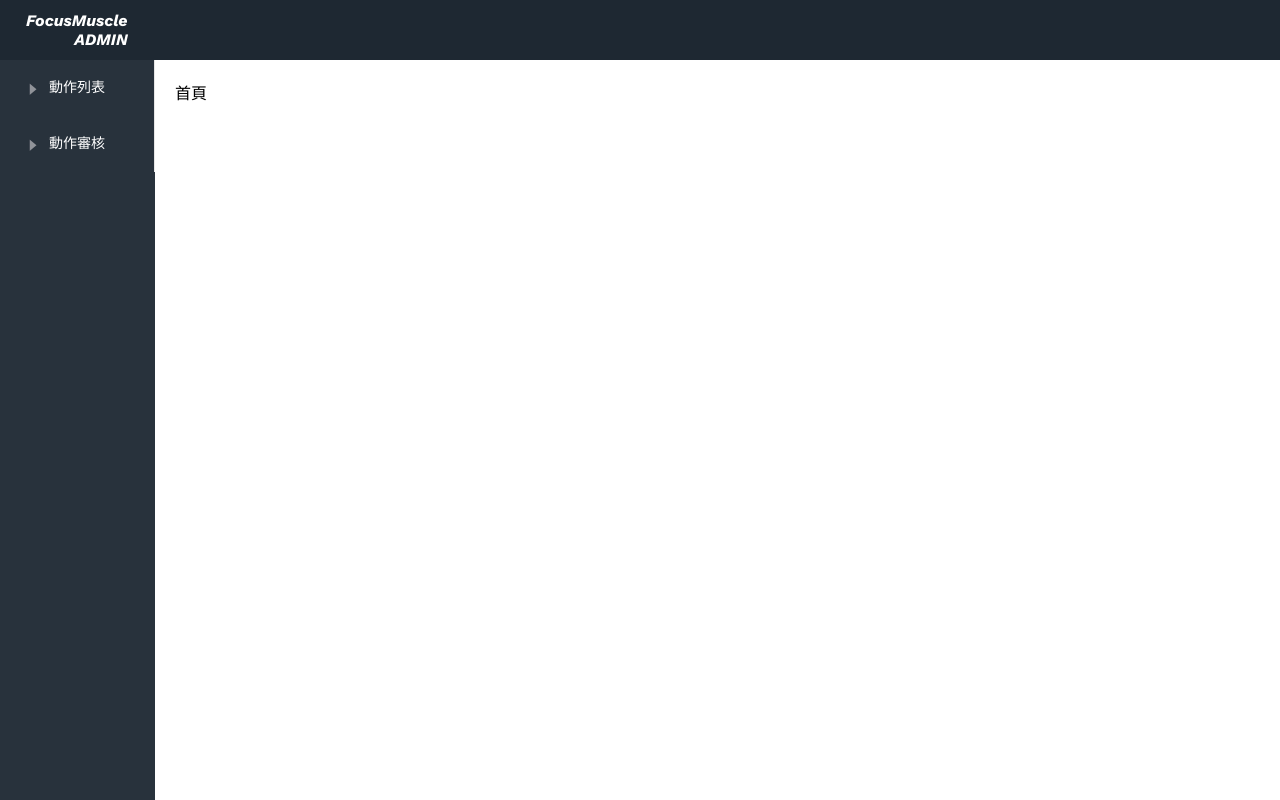
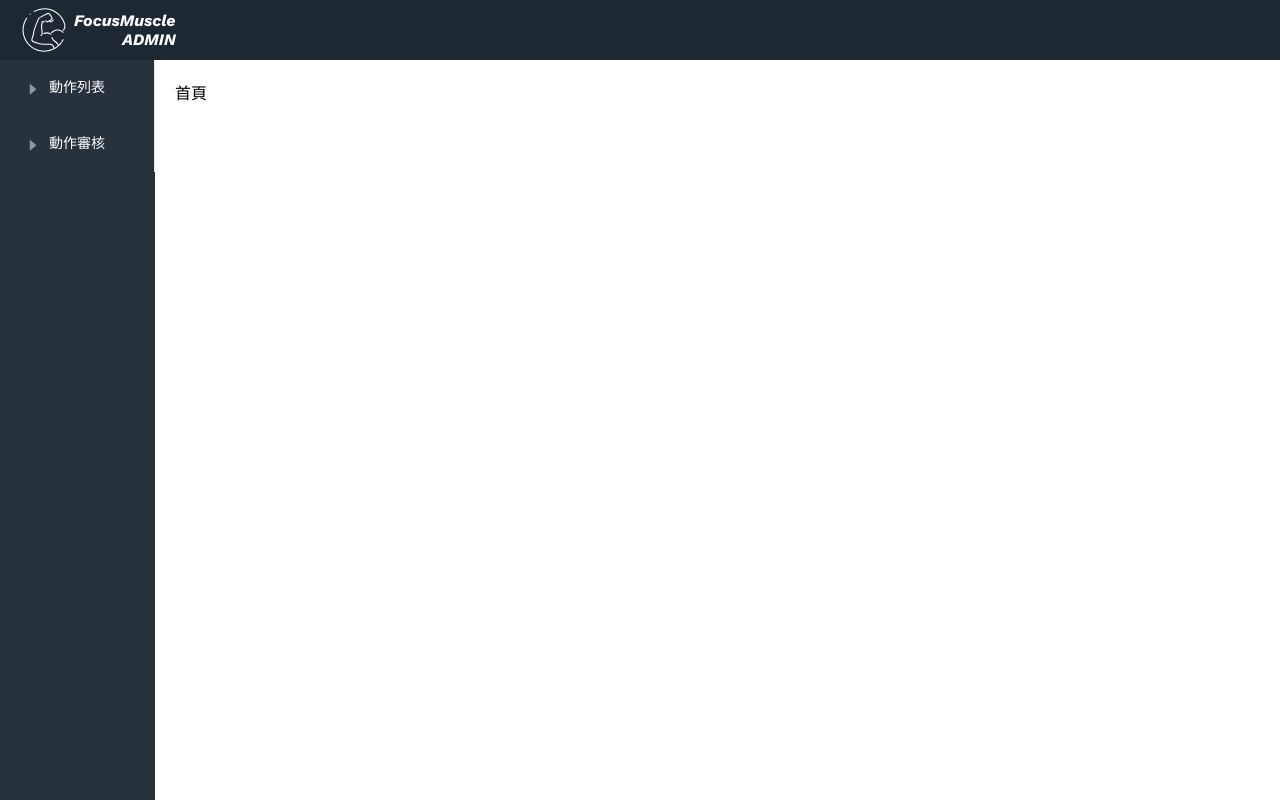
Before and after one commit to oz841119/focus-muscle-admin, a Vue app: page / in a window 1280 px wide. Built offline with nearby package versions, Linux system fonts and the light colour scheme; no server answers.

Commit message:
修改圖標

```diff
--- a/src/views/Home.vue
+++ b/src/views/Home.vue
@@ -4,7 +4,7 @@
       <el-header height="60px">
         <router-link to="/">
           <div class="title">
-            <span class="imgWrap"><img class="logoIMG" src="../assets/icons/logo.svg" alt=""></span>
+            <div class="imgWrap"><img class="logoIMG" src="../assets/icons/logo.svg"></div>
             <div class="titleText">
               <span>FocusMuscle</span>
               <span>ADMIN</span>
@@ -58,22 +58,23 @@ export default {
     display: flex;
     align-items: center;
     height: 100%;
-    font-family: 'Work Sans', sans-serif;
   }
 
   .titleText {
     display: flex;
     flex-direction: column;
     align-items: flex-end;
+    font-family: 'Work Sans', sans-serif;
   }
 
   .imgWrap {
-    height: 60%;
+    display: flex;
+    width: 48px;
     margin-right: 6px;
   }
 
   .logoIMG {
-    height: 100%;
+    width: 100%;
   }
 
   .el-main {
```
